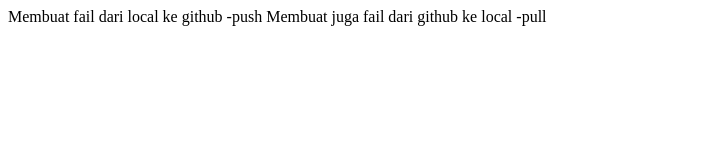
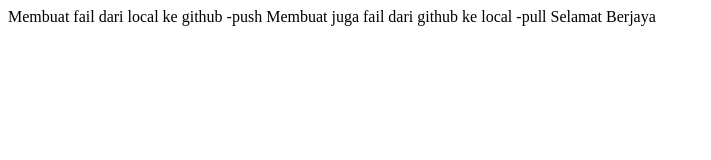
Before and after one commit to Ecah00/maricuba.txt, a plain HTML site: page index.html in a window 1280 px wide. Shown: the whole page, without its empty margins (0-711 px from the left). Drawn offline with Linux system fonts and the light colour scheme.

Commit message:
tambah isi kandungan

```diff
--- a/index.html
+++ b/index.html
@@ -6,6 +6,8 @@
             -push
             Membuat juga fail dari github ke local
             -pull
+
+            Selamat Berjaya
         </body>
     </head>
 </html>
```
